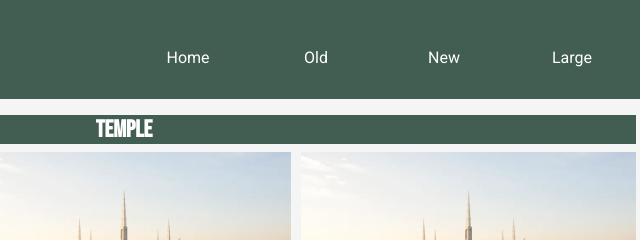
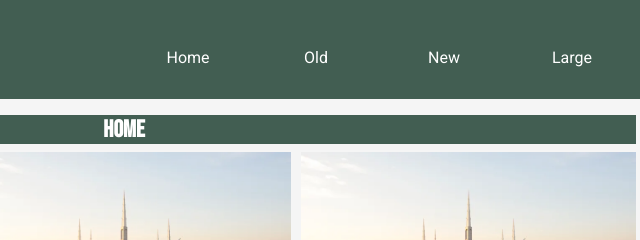
Before and after one commit to diegothomas2025/wdd131, a plain HTML site: page temples.html in a window 1280 px wide. Shown: the top 240 px of the page, 516-1156 px from the left. Drawn offline with Linux system fonts and the light colour scheme.

Commit message:
h2 content corrected

```diff
--- a/temples.html
+++ b/temples.html
@@ -34,7 +34,7 @@
         </nav>
     </header>
     <main>
-        <h2>Temple</h2>
+        <h2>Home</h2>
         <div class="grid-album">
             <figure>
                 <img class="temples" src="images/buenos_aires_argentina_temple.webp" alt="Buenos Aires Argentina Temple">
```
